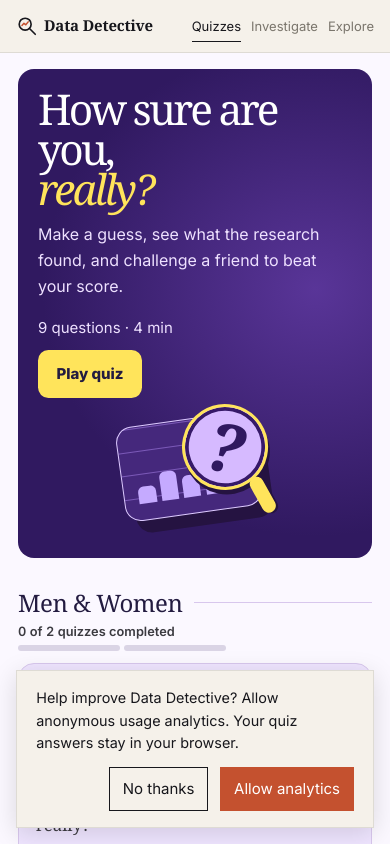
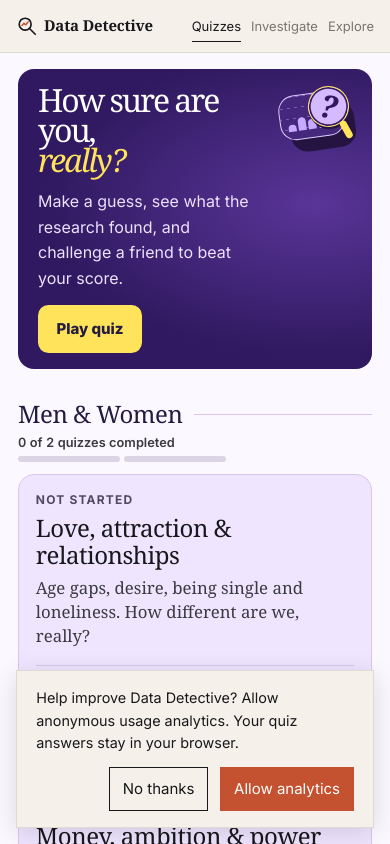
Before and after one commit to mishpedraza/data-detective, a React (Vite) app: page / in a window 390 px wide. Shown: the top 844 px of the page. Built offline with nearby package versions, Linux system fonts and the light colour scheme.

Commit message:
Tighten the quiz hero and remove time and question count

```diff
--- a/src/pages/Quizzes.tsx
+++ b/src/pages/Quizzes.tsx
@@ -87,8 +87,7 @@ export function QuizCollection({ navigate }: { navigate: (href: string) => void
             <h1 tabIndex={-1}>How sure are you, <em>really?</em></h1>
             <p className="quiz-subtitle">Make a guess, see what the research found, and challenge a friend to beat your score.</p>
             {featured && chapter && entry && status && <div className="quiz-show-start">
-              <p id="featured-quiz"><span>{status.meta}</span></p>
-              <a className="quiz-show-button" href={entry.href} aria-describedby="featured-quiz"
+              <a className="quiz-show-button" href={entry.href}
                 onClick={follow(navigate, entry.href, () => trackQuizOpen(featured, chapter, entry))}>
                 {status.action}
               </a>
--- a/src/quiz-show.css
+++ b/src/quiz-show.css
@@ -14,7 +14,7 @@ body:has(.quiz-home, .chapter-quiz) { background: var(--show-paper); }
   grid-template-columns: minmax(0, 1.05fr) minmax(0, .95fr);
   align-items: center;
   gap: clamp(1rem, 3vw, 2rem);
-  padding: clamp(1.25rem, 2.8vw, 2.25rem) clamp(1.25rem, 4vw, 3.25rem);
+  padding: clamp(1rem, 2.2vw, 1.65rem) clamp(1.25rem, 4vw, 3.25rem);
   color: white;
   background: radial-gradient(ellipse at 84% 45%, #593598, transparent 65%), var(--show-violet);
   border-radius: clamp(1rem, 3vw, 2rem);
@@ -32,7 +32,8 @@ body:has(.quiz-home, .chapter-quiz) { background: var(--show-paper); }
 .quiz-show-hero .quiz-subtitle { color: #eee1ff; font: 400 clamp(1rem, 1.6vw, 1.16rem)/1.6 var(--sans); }
 .quiz-show-art {
   position: relative;
-  width: min(100%, 15rem);
+  width: min(100%, 12.5rem);
+  align-self: start;
   aspect-ratio: 1.19;
   justify-self: center;
   container-type: inline-size;
@@ -126,8 +127,9 @@ body:has(.quiz-home, .chapter-quiz) { background: var(--show-paper); }
 .score-share-actions .discovery-note:empty { margin: 0; min-height: 0; }
 
 @media (max-width: 650px) {
-  .quiz-show-hero { grid-template-columns: 1fr; gap: .35rem; }
-  .quiz-show-art { width: min(58%, 10rem); }
+  .quiz-show-hero { grid-template-columns: minmax(0, 1fr) minmax(0, 24%); gap: .6rem; }
+  .quiz-show-hero h1 { font-size: clamp(2rem, 7vw, 2.65rem); }
+  .quiz-show-art { width: min(100%, 6.5rem); }
   .ch-results .score-share { grid-template-columns: 1fr; }
   .scorecard-preview { width: min(100%, 13rem); justify-self: center; }
 }
@@ -135,9 +137,7 @@ body:has(.quiz-home, .chapter-quiz) { background: var(--show-paper); }
   .quiz-home .quiz-card, .quiz-home .quiz-browse { transition: none; }
 }
 
-.quiz-show-start { margin-top: 1.05rem; }
-.quiz-show-start p { margin: 0 0 .65rem; color: white; font-weight: 650; }
-.quiz-show-start p span { color: #eee1ff; font-weight: 400; }
+.quiz-show-start { margin-top: .85rem; }
 .quiz-show-button {
   display: inline-flex;
   align-items: center;
```
